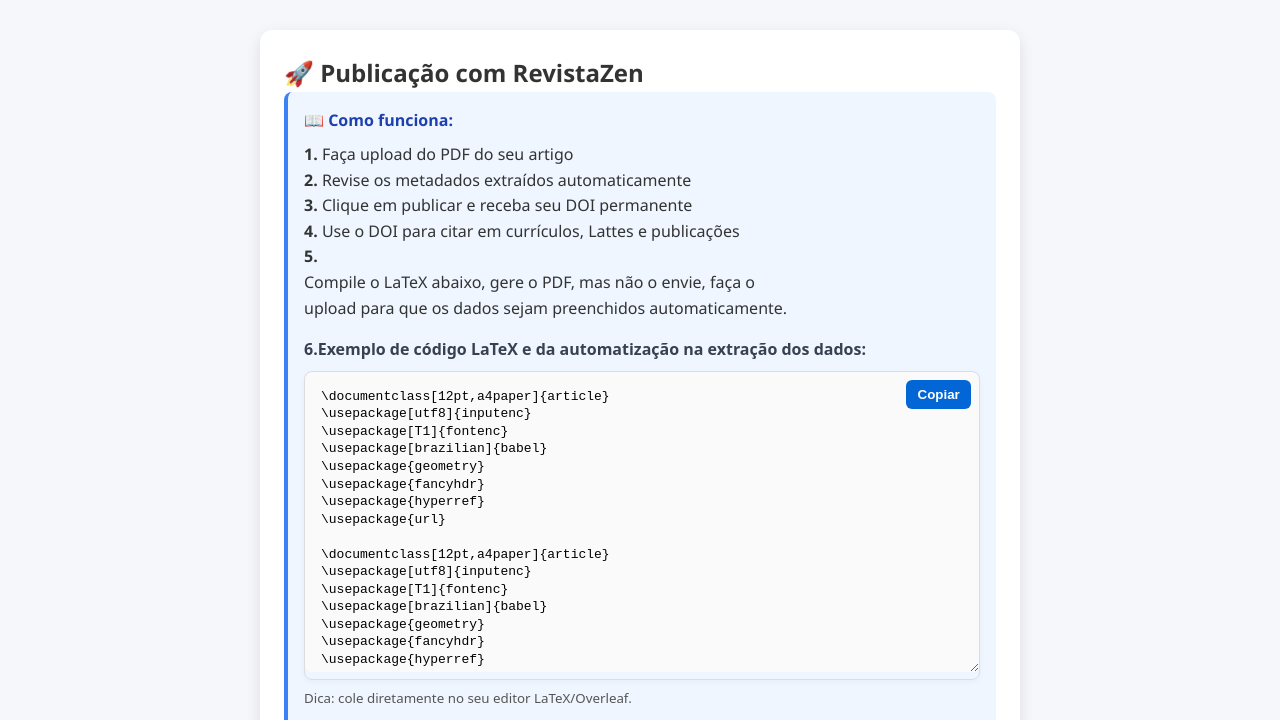
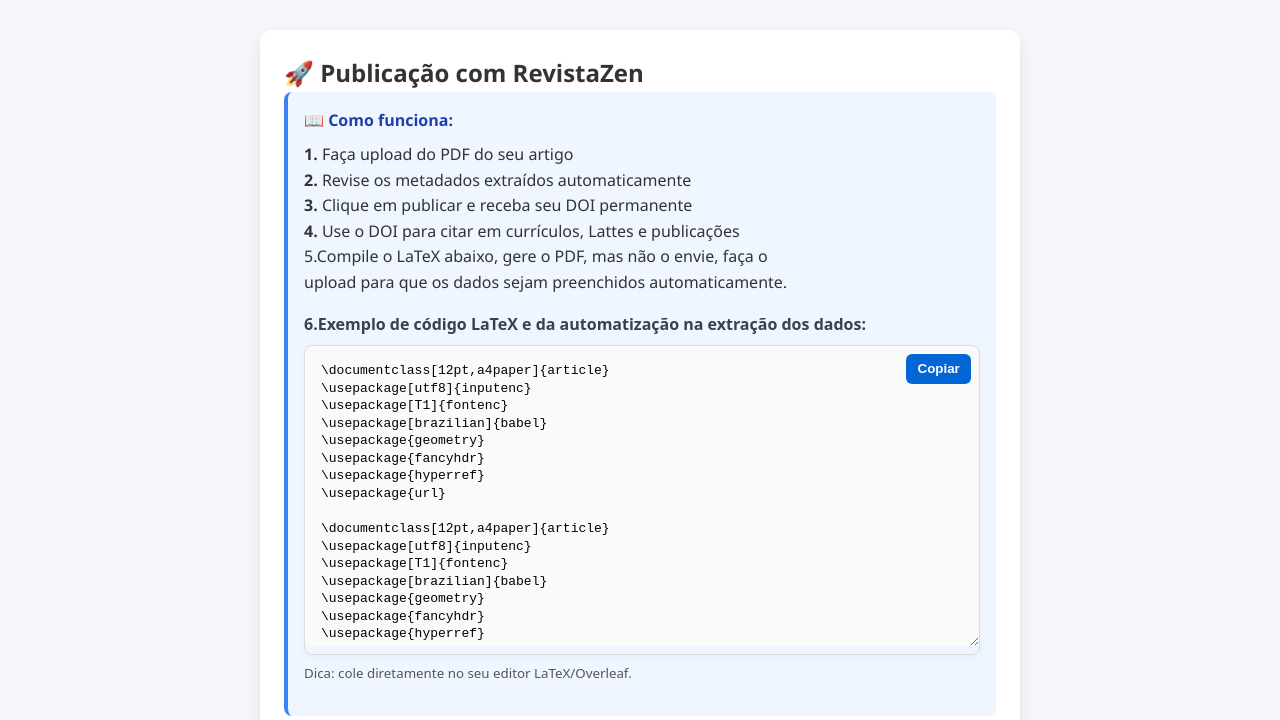
Before and after one commit to revistazen10-coder/PAPER, a plain HTML site: page index.html in a window 1280 px wide. Both pictures are taken after a click on the button "Publicar Meu Artigo". Shown: the part 80-800 px from the top of the page. Drawn offline with Linux system fonts and the light colour scheme; a script that the page names is missing.

Commit message:
Fix HTML formatting for step 5 instructions

```diff
--- a/index.html
+++ b/index.html
@@ -221,7 +221,7 @@
                         <p><strong>2.</strong> Revise os metadados extraídos automaticamente</p>
                         <p><strong>3.</strong> Clique em publicar e receba seu DOI permanente</p>
                         <p><strong>4.</strong> Use o DOI para citar em currículos, Lattes e publicações</p>
-                        <p><strong>5.</strong><p>Compile o LaTeX abaixo, gere o PDF, mas não o envie, faça o<p/>
+                        <p><strong></strong><p>5.Compile o LaTeX abaixo, gere o PDF, mas não o envie, faça o<p/>
                                               upload para que os dados sejam preenchidos automaticamente.</p>
                         <!-- Caixa com código LaTeX para inclusão em uma página -->
 <div style="font-family:system-ui, -apple-system, 'Segoe UI', Roboto, 'Helvetica Neue', Arial; max-width:900px; margin:1rem auto;">
```
